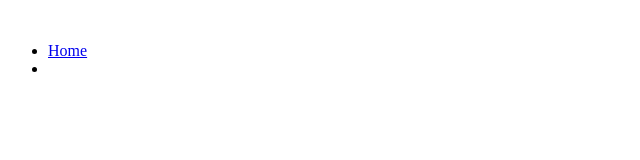
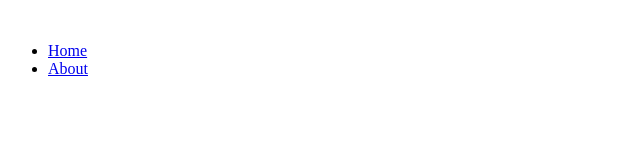
Before and after one commit to Adnan20201/hoq, a plain HTML site: page index.html in a window 1280 px wide. Shown: the full height of the page, 0-640 px from the left. Drawn offline with Linux system fonts and the light colour scheme.

Commit message:
add new li

```diff
--- a/index.html
+++ b/index.html
@@ -15,7 +15,7 @@
         <div class="menu">
             <ul>
                  <li><a href="#">Home</a></li>
-                 <li><a href=""></a></li>
+                 <li><a href="#">About</a></li>
             </ul>
         </div>
     </div>
```
